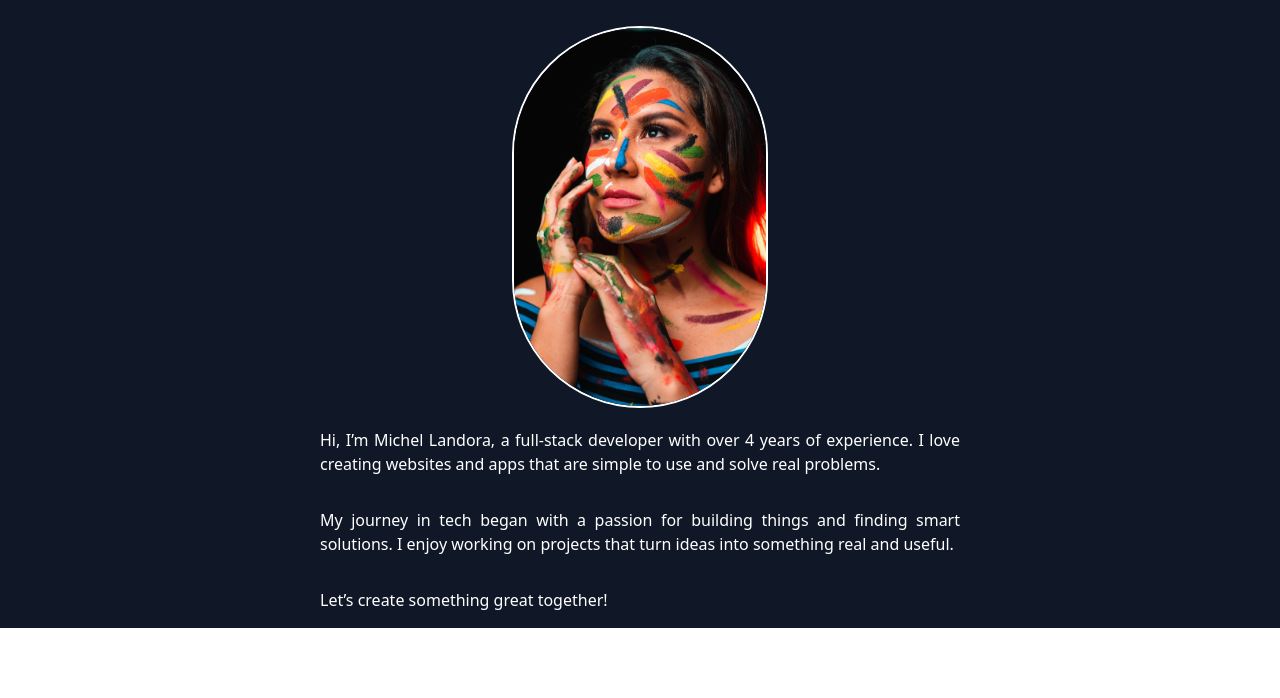
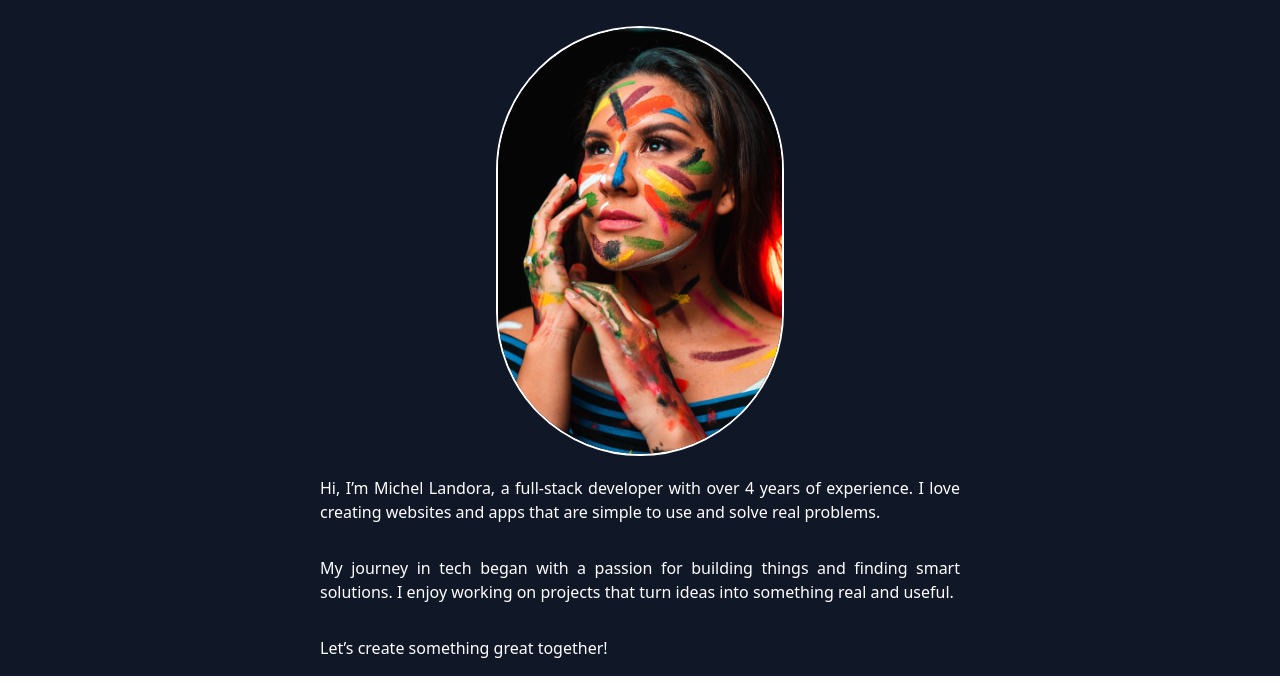
Before and after one commit to Wutticha1/portfolio-team-1, a website: page src/components/about/index.html in a window 1280 px wide. Shown: the part 102-800 px from the top of the page. Drawn offline with nearby package versions, Linux system fonts and the light colour scheme.

Commit message:
style: แก้ไขlayoutนิดหน่อย

```diff
--- a/src/components/about/index.html
+++ b/src/components/about/index.html
@@ -13,8 +13,8 @@
             </h1>
           </header>
             <main>
-                <div class="grid justify-center ">
-                <img class="w-3xs border-2 rounded-full object-cover" src="http://127.0.0.1:5501/src/components/images/woman-4609514_1920.jpg">
+                <div class="m-auto grid grid justify-center ">
+                <img class="w-2xs border-2 rounded-full object-cover" src="http://127.0.0.1:5501/src/components/images/woman-4609514_1920.jpg">
                 </div>
                 <div class="max-w-2xl mx-auto mx-auto text-justify">
                 <p class="pt-5 p-4">
```
